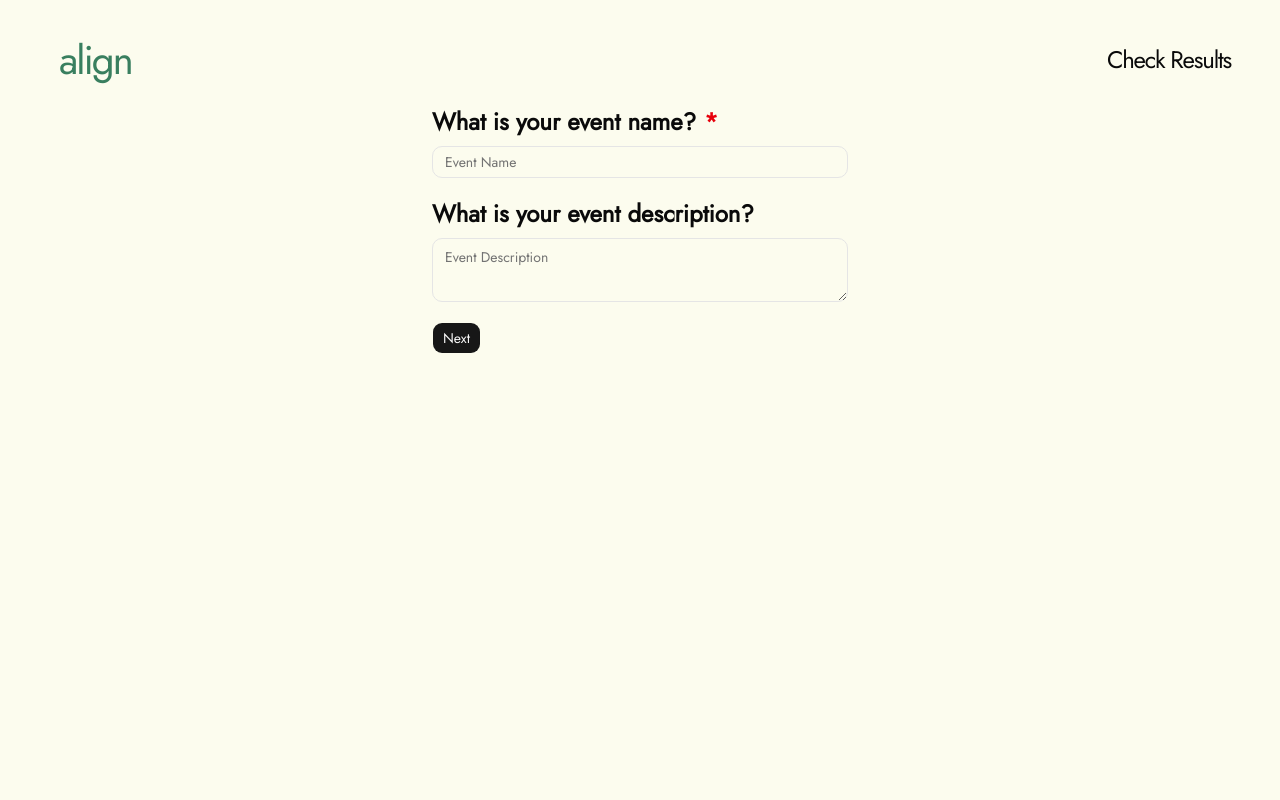
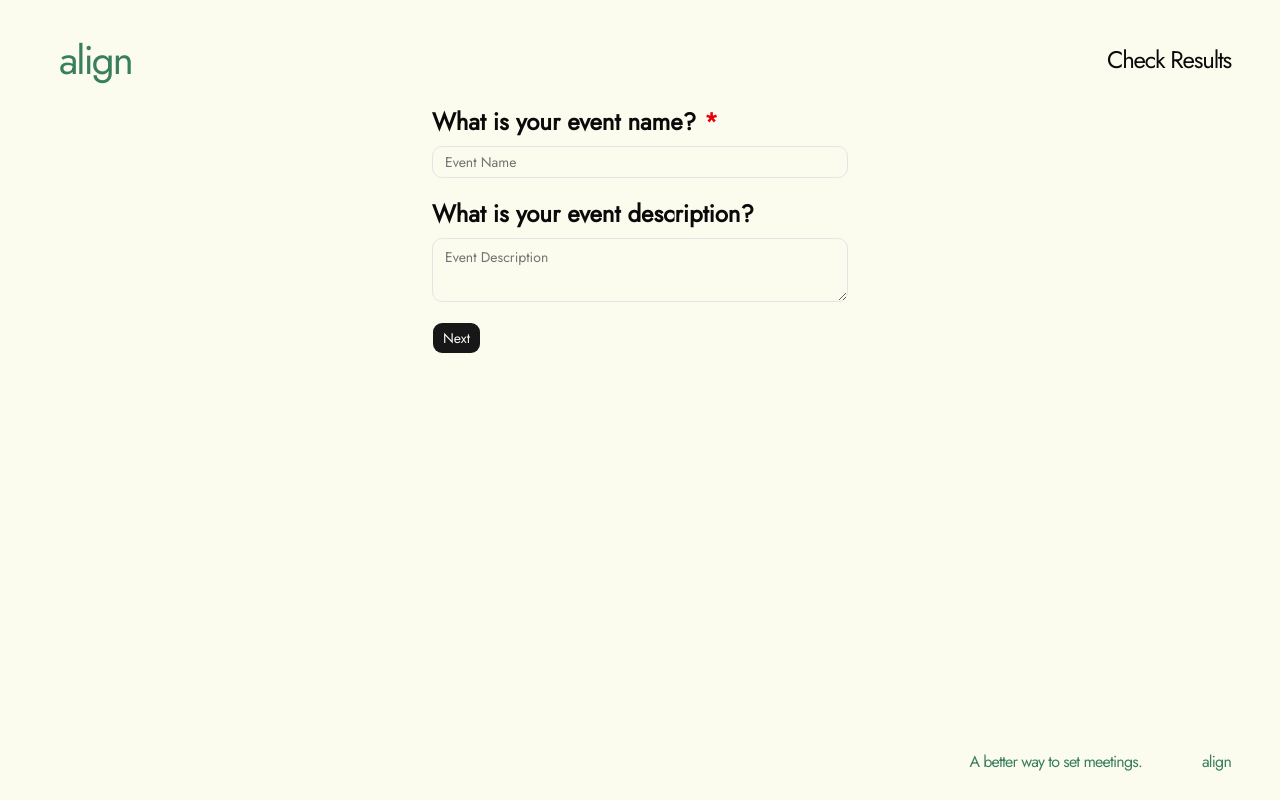
Before and after one commit to dlsu-lscs/lscs-align, a Next.js app in the folder apps/web/: page / in a window 1280 px wide. Built offline with nearby package versions, Linux system fonts and the light colour scheme.

Commit message:
feat: add app footer

```diff
--- a/apps/web/src/app/layout.tsx
+++ b/apps/web/src/app/layout.tsx
@@ -5,6 +5,7 @@ import './globals.css';
 
 import { Jost } from 'next/font/google';
 import Header from '@/components/layout/header';
+import Footer from '@/components/layout/footer';
 
 const jost = Jost({
   subsets: ['latin'],
@@ -22,10 +23,11 @@ export default async function RootLayout({ children }: Readonly<{ children: Reac
 
   return (
     <html lang="en" className={jost.variable}>
-      <body>
+      <body className="flex min-h-screen flex-col">
         <Providers>
           <Header />
-          {children}
+          <div className="flex-1">{children}</div>
+          <Footer />
         </Providers>
       </body>
     </html>
--- /dev/null
+++ b/apps/web/src/components/layout/footer.tsx
@@ -0,0 +1,8 @@
+export default function Footer() {
+  return (
+    <main className="flex text-brand justify-end gap-[60px] px-[49px] pb-[30px] text-[16px] leading-none tracking-tighter">
+      <p>A better way to set meetings.</p>
+      <p>align</p>
+    </main>
+  );
+}
```
